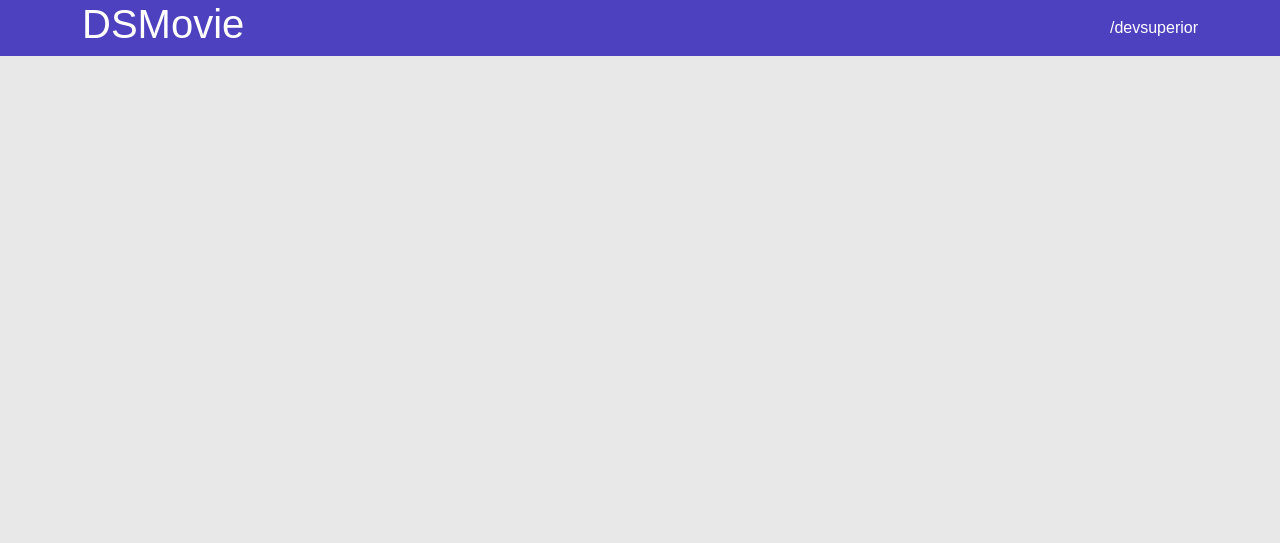
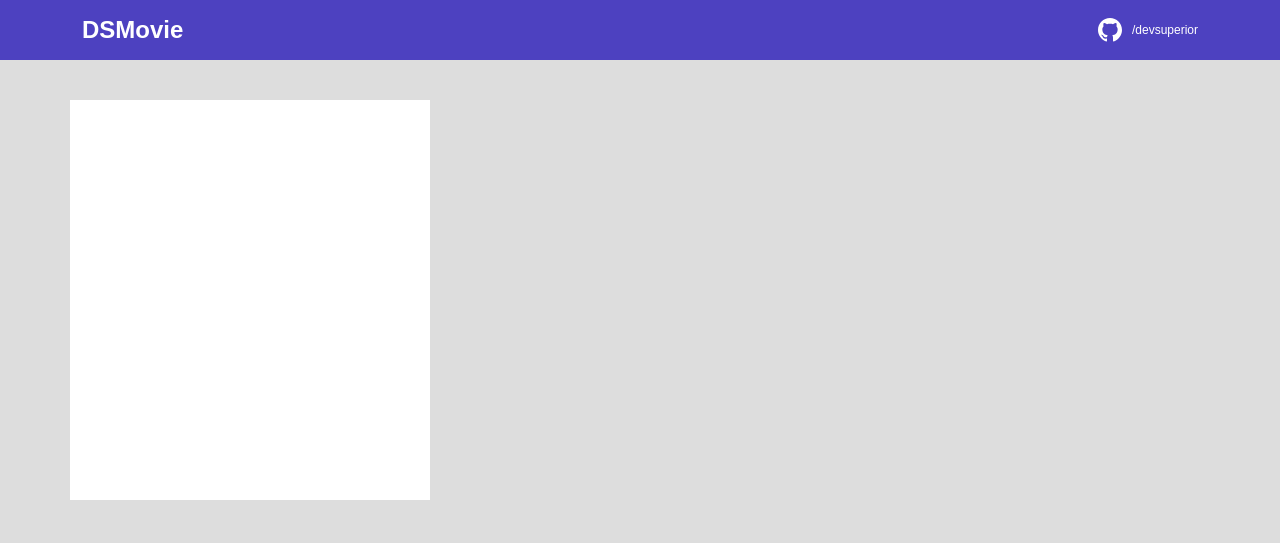
Before and after one commit to Thayzi/DSMovie, a plain HTML site: page index.html in a window 1280 px wide. Drawn offline with nearby package versions, Linux system fonts and the light colour scheme.

Commit message:
Barra superior Parte 2

```diff
--- a/index.html
+++ b/index.html
@@ -15,9 +15,22 @@
     <header>
         <nav class="container">
             <h1>DSMovie</h1>
-            <a href="https://github.com/devsuperior">/devsuperior</a>
+            <div class="dsmovie-contact-container">
+                <img src="img/github.svg" alt="Github">
+                <a href="https://github.com/devsuperior">/devsuperior</a>
+            </div>
         </nav>
     </header>
 
+    <main>
+        <section id="dsmovie-card-list" class="container">
+
+            <div class="dsmovie-card">
+
+            </div>
+        </section>
+    </main>
+
+
 </body>
 </html>
--- a/style.css
+++ b/style.css
@@ -1,17 +1,29 @@
 @import url('https://fonts.googleapis.com/css2?family=Open+Sans:wght@400;700&display=swap');
 
+:root{
+    --bg-gray: #ddd;
+    --color-primary: #4d41c0;
+    --white: #fff;
+}
 * {
     box-sizing: border-box;
     font-family: 'Opens Sans', sans-serif;
 }
 
+h1, h2, h3, h4, h5, h6{
+    margin: 0;
+}
+
 html, body{
-    background-color: #e8e8e8;
+    background-color: var(--bg-gray);
 }
 
 header{
-    background-color: #4D41c0;
-    color: #ffffff;
+    background-color: var(--color-primary);
+    color: var(--white);
+    height: 60px;
+    display: flex;
+    align-items: center;
 }
 
 nav{
@@ -20,7 +32,36 @@ nav{
     justify-content: space-between;
 }
 
+nav h1{
+    font-size: 24px;
+    font-weight: 700;
+}
+
+nav a{
+    font-size: 12px;
+    font-weight: 400;
+}
+
 a, a:hover{
     color: unset;
     text-decoration: none;
 }
+
+.dsmovie-contact-container{
+    display: flex;
+    align-items: center;
+}
+
+.dsmovie-contact-container img{
+    margin-right: 10px;
+}
+
+#dsmovie-card-list{
+    padding: 40px 0;
+}
+
+.dsmovie-card{
+    width: 360px;
+    height: 400px;
+    background-color: var(--white);
+}
```
Also changed, not shown: img/github.svg (added).
